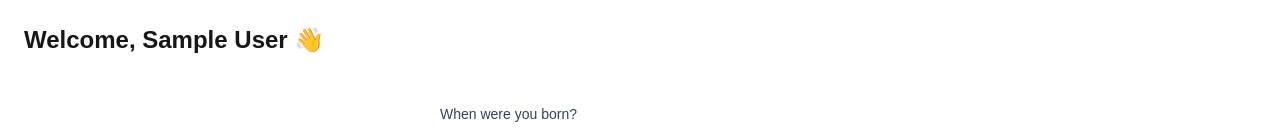
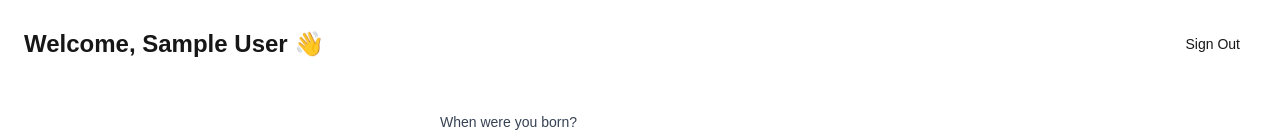
Before and after one commit to sathiralamal/astro-frontend-service, a Next.js app: page /dashboard in a window 1280 px wide. Shown: the top 138 px of the page. Built offline with nearby package versions, Linux system fonts and the light colour scheme; no server answers; sample sign-in values are in the browser's storage.

Commit message:
feat: update dashboard layout and add sign out functionality

```diff
--- a/app/dashboard/DashbordClient.tsx
+++ b/app/dashboard/DashbordClient.tsx
@@ -2,14 +2,24 @@
 
 import BirthForm from "@/components/brithform/BirthForm";
 import Viewer from "@/components/viewer/viewer";
-import React from "react";
+import { Button } from "@/components/ui/button";
+import { signOut } from "next-auth/react";
 
 export default function DashboardClient({ session }: { session: any }) {
+  const handleSignOut = () => {
+    signOut({ redirect: true, callbackUrl: "/login" });
+  };
+
   return (
     <div className="p-6">
-      <h1 className="text-2xl font-semibold">
-        Welcome, {session?.user?.name || "User"} 👋
-      </h1>
+      <div className="flex justify-between items-center">
+        <h1 className="text-2xl font-semibold">
+          Welcome, {session?.user?.name || "User"} 👋
+        </h1>
+        <Button variant="destructive" onClick={handleSignOut}>
+          Sign Out
+        </Button>
+      </div>
       <div className="mt-6">
         <BirthForm />
         <Viewer />
--- a/app/page.tsx
+++ b/app/page.tsx
@@ -18,7 +18,7 @@ export default async function Home() {
         <div className="flex h-20 items-center justify-between py-6">
           <div className="flex gap-6 md:gap-10">
             <Link href="/" className="items-center space-x-2 flex">
-              <span className="font-bold inline-block">Your App</span>
+              <span className="font-bold inline-block">Astro</span>
             </Link>
           </div>
           <nav>
```
